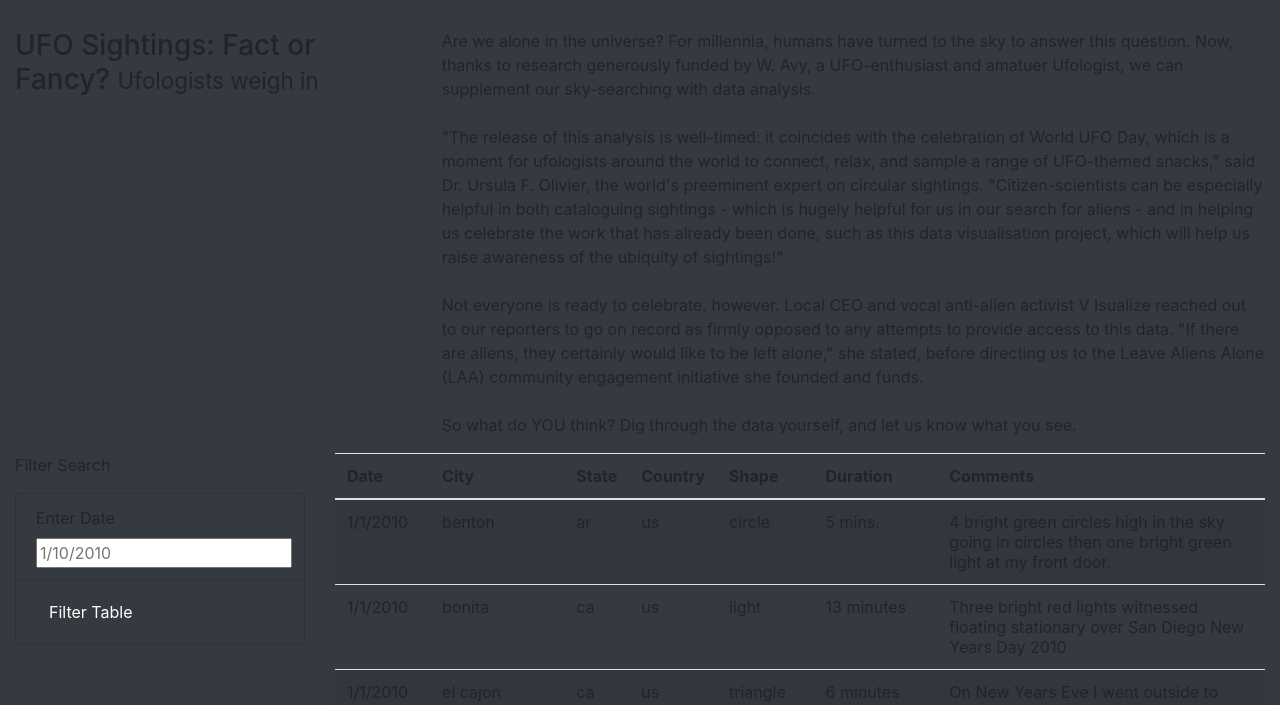
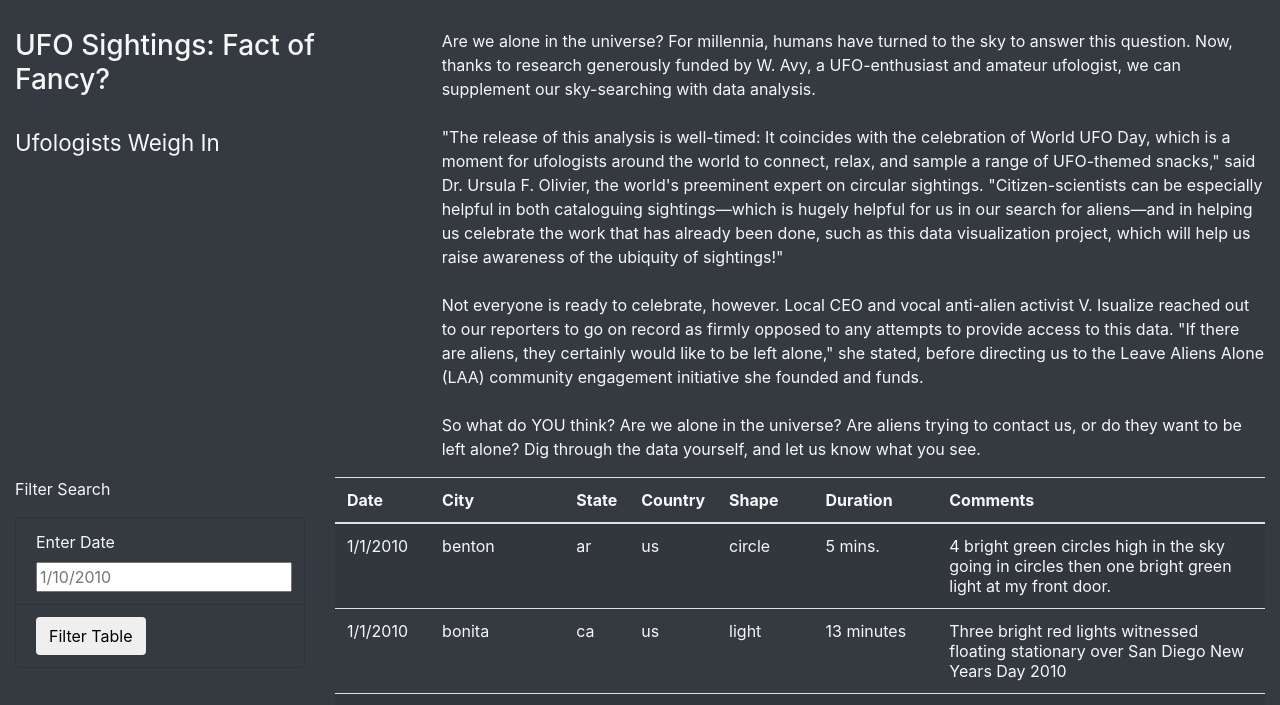
Before and after one commit to MellyCodes808/UFO-Sightings-, a plain HTML site: page index.html in a window 1280 px wide. Shown: the part 262-967 px from the top of the page. Drawn offline with nearby package versions, Linux system fonts and the light colour scheme; files whose address does not match are found by name.

Commit message:
format site- add background

```diff
--- a/index.html
+++ b/index.html
@@ -27,32 +27,18 @@
       <!-- Article title and paragraph -->
       <div class="container-fluid">
         <div class="row">
-          <div class="col-md-4 article-title">
-            <h3>UFO Sightings: Fact or Fancy? <small>Ufologists weigh in</small></h3>
+          <div class="col-md-4">
+            <h3>UFO Sightings: Fact of Fancy? <br><br> <small>Ufologists Weigh In</small></h3>
           </div>
-          <div class="col-md-8 article-p">
+          <div class="col-md-8">
             <p>
-              Are we alone in the universe? For millennia, humans have turned to the sky to answer
-              this question. Now, thanks to research generously funded by W. Avy, a UFO-enthusiast
-              and amatuer Ufologist, we can supplement our sky-searching with data analysis. <br><br>"The
-              release of this analysis is well-timed: it coincides with the celebration of World UFO
-              Day, which is a moment for ufologists around the world to connect, relax, and sample a
-              range of UFO-themed snacks," said Dr. Ursula F. Olivier, the world's preeminent expert
-              on circular sightings. "Citizen-scientists can be especially helpful in both
-              cataloguing sightings - which is hugely helpful for us in our search for aliens - and
-              in helping us celebrate the work that has already been done, such as this data
-              visualisation project, which will help us raise awareness of the ubiquity of
-              sightings!"<br><br> Not everyone is ready to celebrate, however. Local CEO and vocal
-              anti-alien activist V Isualize reached out to our reporters to go on record as firmly
-              opposed to any attempts to provide access to this data. "If there are aliens, they
-              certainly would like to be left alone," she stated, before directing us to the Leave
-              Aliens Alone (LAA) community engagement initiative she founded and funds. <br><br>So what do
-              YOU think? Dig through the data yourself, and let us know what you see.
+              Are we alone in the universe? For millennia, humans have turned to the sky to answer this question. Now, thanks to research generously funded by W. Avy, a UFO-enthusiast and amateur ufologist, we can supplement our sky-searching with data analysis.<br><br>"The release of this analysis is well-timed: It coincides with the celebration of World UFO Day, which is a moment for ufologists around the world to connect, relax, and sample a range of UFO-themed snacks," said Dr. Ursula F. Olivier, the world's preeminent expert on circular sightings. "Citizen-scientists can be especially helpful in both cataloguing sightings—which is hugely helpful for us in our search for aliens—and in helping us celebrate the work that has already been done, such as this data visualization project, which will help us raise awareness of the ubiquity of sightings!"<br><br>Not everyone is ready to celebrate, however. Local CEO and vocal anti-alien activist V. Isualize reached out to our reporters to go on record as firmly opposed to any attempts to provide access to this data. "If there are aliens, they certainly would like to be left alone," she stated, before directing us to the Leave Aliens Alone (LAA) community engagement initiative she founded and funds.<br><br>So what do YOU think? Are we alone in the universe? Are aliens trying to contact us, or do they want to be left alone? Dig through the data yourself, and let us know what you see.
+
+
             </p>
           </div>
         </div>
       </div>
-
         <!-- Filter -->
         <div class="container-fluid">
             <div class="row">
@@ -61,11 +47,12 @@
                   <p>Filter Search</p>
                   <ul class="list-group">
                     <li class="list-group-item bg-dark">
-                  <label for="datetime">Enter Date</label>
+                        <label for="date">Enter Date</label>
                         <input type="text" placeholder="1/10/2010" id="datetime" />
                     </li>
                     <li class="list-group-item bg-dark">
-                  <button id="filter-btn" type="button" class="btn btn-dark">
+                        <button id="filter-btn" type="button" class="btn btn-default">
+
                         Filter Table
                       </button>
                     </li>
--- a/static/css/style.css
+++ b/static/css/style.css
@@ -0,0 +1,9 @@
+body {
+    color: #f7f7f7;
+  }
+
+  .jumbotron {
+    background-image: url("../images/nasa.jpg");
+    background-size: 100% 100%;
+    text-align: center;
+  }
--- a/js/app.js
+++ b/static/js/app.js
@@ -25,11 +25,12 @@ function buildTable(data) {
 }
 
 function handleClick() {
+
   // Grab the datetime value from the filter
   let date = d3.select("#datetime").property("value");
   let filteredData = tableData;
 
-   // Check to see if a date was entered and filter the
+  // Check to see if a date was entered and filter the
   // data using that date.
   if (date) {
     // Apply `filter` to the table data to only keep the
@@ -37,7 +38,7 @@ function handleClick() {
     filteredData = filteredData.filter(row => row.datetime === date);
   }
 
-   // Rebuild the table using the filtered data
+  // Rebuild the table using the filtered data
   // @NOTE: If no date was entered, then filteredData will
   // just be the original tableData.
   buildTable(filteredData);
```
Also changed, not shown: static/images/nasa.jpg (added), static/js/data.js (renamed from js/data.js). Lines whose indentation alone changed are shown as unchanged.
